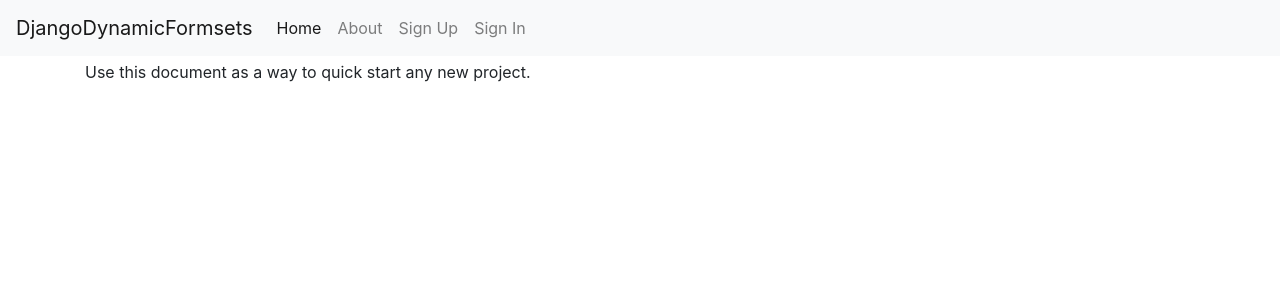
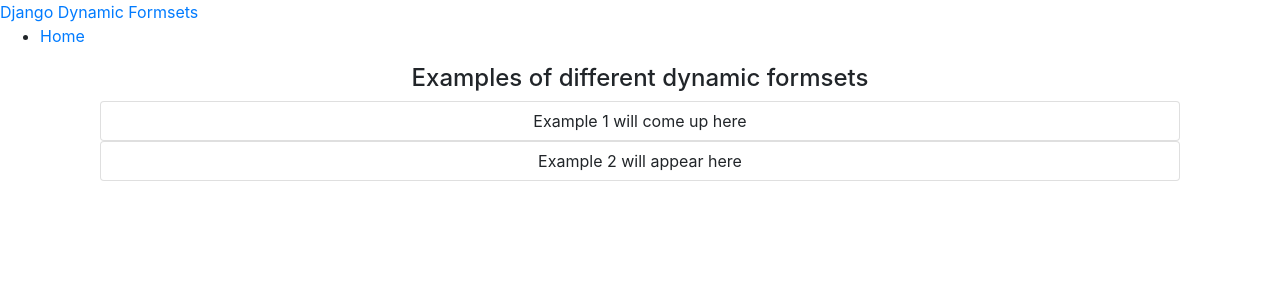
Before and after one commit to venomouscyanide/DjangoDynamicFormsets, a Django app: page / in a window 1280 px wide. Shown: the top 300 px of the page. Run offline with Django 3.2, Linux system fonts and the light colour scheme; some libraries are stand-ins or nearby versions.

Commit message:
1. Use django material to set-up themes 2. Update favicon 3. Setup the home page

```diff
--- a/config/settings/base.py
+++ b/config/settings/base.py
@@ -24,7 +24,7 @@
 # http://en.wikipedia.org/wiki/List_of_tz_zones_by_name
 # though not all of them may be available with every OS.
 # In Windows, this must be set to your system time zone.
-TIME_ZONE = "IST"
+TIME_ZONE = "UTC"
 # https://docs.djangoproject.com/en/dev/ref/settings/#language-code
 LANGUAGE_CODE = "en-us"
 # https://docs.djangoproject.com/en/dev/ref/settings/#site-id
@@ -70,6 +70,8 @@
     "allauth.socialaccount",
     "rest_framework",
     "django_celery_beat",
+    "material.theme.amber",
+    "material",
 ]
 
 LOCAL_APPS = [
--- a/django_dynamic_formsets/templates/base.html
+++ b/django_dynamic_formsets/templates/base.html
@@ -18,7 +18,8 @@
   {% block css %}
 
     <!-- Latest compiled and minified Bootstrap CSS -->
-    <link href="https://stackpath.bootstrapcdn.com/bootstrap/4.3.1/css/bootstrap.min.css" rel="stylesheet" integrity="sha384-ggOyR0iXCbMQv3Xipma34MD+dH/1fQ784/j6cY/iJTQUOhcWr7x9JvoRxT2MZw1T" crossorigin="anonymous">
+    <link href="https://stackpath.bootstrapcdn.com/bootstrap/4.3.1/css/bootstrap.min.css" rel="stylesheet"
+          integrity="sha384-ggOyR0iXCbMQv3Xipma34MD+dH/1fQ784/j6cY/iJTQUOhcWr7x9JvoRxT2MZw1T" crossorigin="anonymous">
 
 
     <!-- Your stuff: Third-party CSS libraries go here -->
@@ -32,53 +33,23 @@
 
 </head>
 
-  <body>
-
-    <div class="mb-1">
-      <nav class="navbar navbar-expand-md navbar-light bg-light">
-        <button class="navbar-toggler navbar-toggler-right" type="button" data-toggle="collapse" data-target="#navbarSupportedContent" aria-controls="navbarSupportedContent" aria-expanded="false" aria-label="Toggle navigation">
-          <span class="navbar-toggler-icon"></span>
-        </button>
-        <a class="navbar-brand" href="{% url 'home' %}">DjangoDynamicFormsets</a>
-
-        <div class="collapse navbar-collapse" id="navbarSupportedContent">
-          <ul class="navbar-nav mr-auto">
-            <li class="nav-item active">
-              <a class="nav-link" href="{% url 'home' %}">Home <span class="sr-only">(current)</span></a>
-            </li>
-            <li class="nav-item">
-              <a class="nav-link" href="{% url 'about' %}">About</a>
-            </li>
-            {% if request.user.is_authenticated %}
-              <li class="nav-item">
-                {# URL provided by django-allauth/account/urls.py #}
-                <a class="nav-link" href="{% url 'users:detail' request.user.username  %}">{% trans "My Profile" %}</a>
-              </li>
-              <li class="nav-item">
-                {# URL provided by django-allauth/account/urls.py #}
-                <a class="nav-link" href="{% url 'account_logout' %}">{% trans "Sign Out" %}</a>
-              </li>
-            {% else %}
-              <li class="nav-item">
-                {# URL provided by django-allauth/account/urls.py #}
-                <a id="sign-up-link" class="nav-link" href="{% url 'account_signup' %}">{% trans "Sign Up" %}</a>
-              </li>
-              <li class="nav-item">
-                {# URL provided by django-allauth/account/urls.py #}
-                <a id="log-in-link" class="nav-link" href="{% url 'account_login' %}">{% trans "Sign In" %}</a>
-              </li>
-            {% endif %}
+<nav>
+  <div class="nav-wrapper">
+    <a href="#" class="brand-logo center">{% block report_title %}Django Dynamic Formsets{% endblock report_title %}</a>
+    <ul id="nav-mobile" class="left hide-on-med-and-down">
+      <li><a href="{% url 'home' %}">Home</a></li>
     </ul>
   </div>
 </nav>
-
-    </div>
 
 <div class="container">
 
   {% if messages %}
     {% for message in messages %}
-              <div class="alert {% if message.tags %}alert-{{ message.tags }}{% endif %}">{{ message }}<button type="button" class="close" data-dismiss="alert" aria-label="Close"><span aria-hidden="true">&times;</span></button></div>
+      <div class="alert {% if message.tags %}alert-{{ message.tags }}{% endif %}">{{ message }}
+        <button type="button" class="close" data-dismiss="alert" aria-label="Close"><span
+          aria-hidden="true">&times;</span></button>
+      </div>
     {% endfor %}
   {% endif %}
 
@@ -96,12 +67,19 @@
 {% block javascript %}
 
   <!-- Bootstrap JS and its dependencies-->
-      <script src="https://code.jquery.com/jquery-3.3.1.slim.min.js" integrity="sha384-q8i/X+965DzO0rT7abK41JStQIAqVgRVzpbzo5smXKp4YfRvH+8abtTE1Pi6jizo" crossorigin="anonymous"></script>
-      <script src="https://cdnjs.cloudflare.com/ajax/libs/popper.js/1.14.3/umd/popper.min.js" integrity="sha384-ZMP7rVo3mIykV+2+9J3UJ46jBk0WLaUAdn689aCwoqbBJiSnjAK/l8WvCWPIPm49" crossorigin="anonymous"></script>
-      <script src="https://stackpath.bootstrapcdn.com/bootstrap/4.3.1/js/bootstrap.min.js" integrity="sha384-JjSmVgyd0p3pXB1rRibZUAYoIIy6OrQ6VrjIEaFf/nJGzIxFDsf4x0xIM+B07jRM" crossorigin="anonymous"></script>
+  <script src="https://code.jquery.com/jquery-3.3.1.slim.min.js"
+          integrity="sha384-q8i/X+965DzO0rT7abK41JStQIAqVgRVzpbzo5smXKp4YfRvH+8abtTE1Pi6jizo"
+          crossorigin="anonymous"></script>
+  <script src="https://cdnjs.cloudflare.com/ajax/libs/popper.js/1.14.3/umd/popper.min.js"
+          integrity="sha384-ZMP7rVo3mIykV+2+9J3UJ46jBk0WLaUAdn689aCwoqbBJiSnjAK/l8WvCWPIPm49"
+          crossorigin="anonymous"></script>
+  <script src="https://stackpath.bootstrapcdn.com/bootstrap/4.3.1/js/bootstrap.min.js"
+          integrity="sha384-JjSmVgyd0p3pXB1rRibZUAYoIIy6OrQ6VrjIEaFf/nJGzIxFDsf4x0xIM+B07jRM"
+          crossorigin="anonymous"></script>
 
   <!-- Your stuff: Third-party javascript libraries go here -->
-
+  {% include 'material/includes/material_css.html' %}
+  {% include 'material/includes/material_js.html' %}
 
   <!-- place project specific Javascript in this file -->
 
--- a/django_dynamic_formsets/templates/pages/home.html
+++ b/django_dynamic_formsets/templates/pages/home.html
@@ -1 +1,12 @@
 {% extends "base.html" %}
+{% block content %}
+  <h4 style="text-align: center">Examples of different dynamic formsets</h4>
+  <div class="container">
+    <div class="card">
+      <a class="waves-effect waves-light btn" href="">Example 1 will come up here</a>
+    </div>
+    <div class="card">
+      <a class="waves-effect waves-light btn" href="">Example 2 will appear here</a>
+    </div>
+  </div>
+{% endblock content %}
--- a/requirements/base.txt
+++ b/requirements/base.txt
@@ -19,3 +19,6 @@
 # Django REST Framework
 djangorestframework==3.10.3  # https://github.com/encode/django-rest-framework
 coreapi==2.3.3  # https://github.com/core-api/python-client
+
+
+django-material==1.5.1
```
Also changed, not shown: django_dynamic_formsets/static/images/favicons/favicon.ico. Lines whose indentation alone changed are shown as unchanged.
